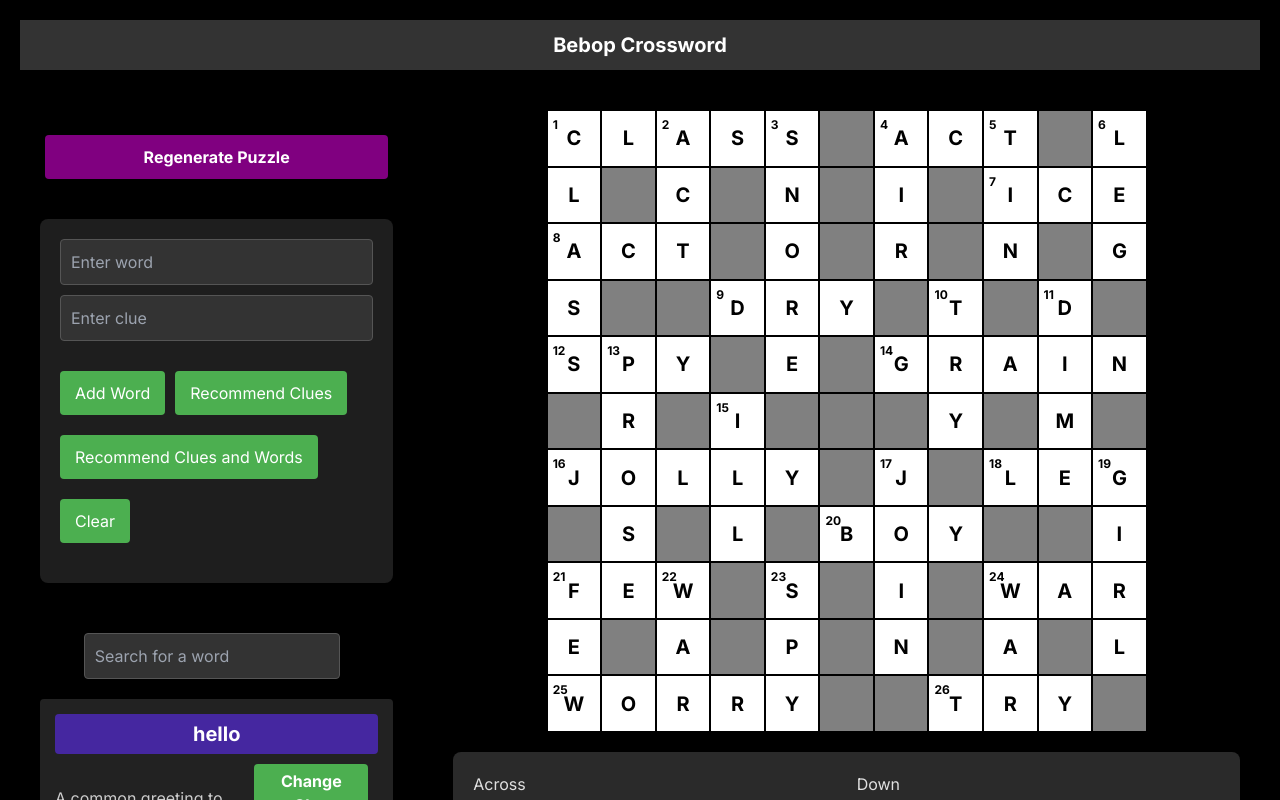
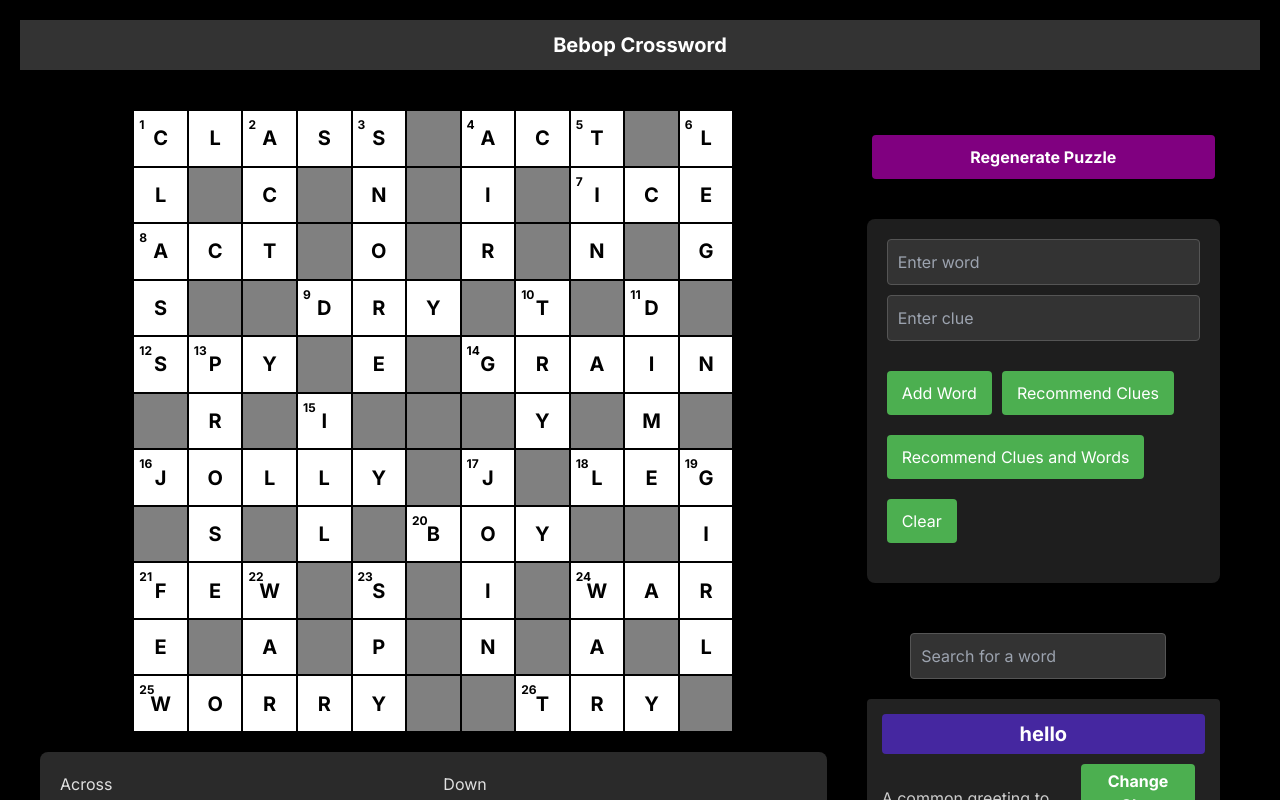
Before and after one commit to kylemunger/bebop-crossword, a Next.js app in the folder bebop-cross/: page / in a window 1280 px wide. Shown: the top 800 px of the page. Built offline with nearby package versions, Linux system fonts and the light colour scheme.

Commit message:
switch panes

```diff
--- a/bebop-cross/src/app/page.tsx
+++ b/bebop-cross/src/app/page.tsx
@@ -27,7 +27,7 @@ export default function Home() {
 
       const response = await fetch('api/generate', {
         method: 'POST',
-        body: JSON.stringify({ words : wordList.map((w) => w.word) }),
+        body: JSON.stringify({ words: wordList.map((w) => w.word) }),
         headers: {
           'Content-Type': 'application/json',
         },
@@ -76,15 +76,15 @@ export default function Home() {
         <h1>Bebop Crossword</h1>
       </div>
       <div className={styles.bigContentContainer}>
-        <div className={styles.dictionaryManagerContainer}>
-          <DictionaryManager wordList={wordList} setWordList={setWordList} regeneratePuzzle={regeneratePuzzle} />
-        </div>
         <div className={styles.contentContainer}>
           <div className={styles.crosswordContainer}>
             {loading ? (<Spinner />) : (<Crossword puzzle={crosswordData} cluesDict={wordList} />)}
           </div>
         </div>
+        <div className={styles.dictionaryManagerContainer}>
+          <DictionaryManager wordList={wordList} setWordList={setWordList} regeneratePuzzle={regeneratePuzzle} />
+        </div>
       </div>
     </div>
-  )
+  );
 };
```
